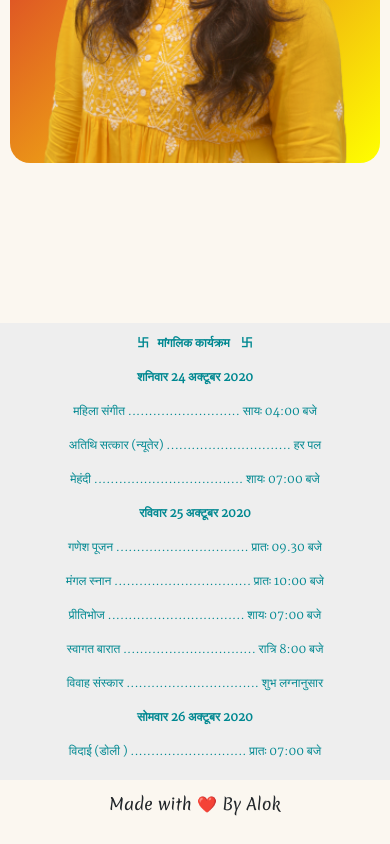
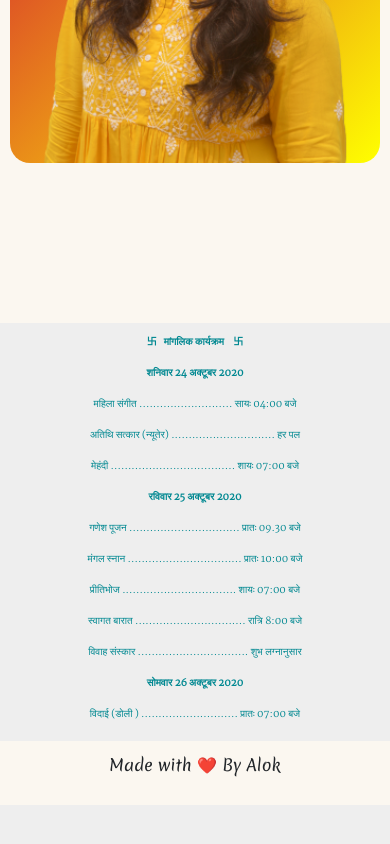
Before and after one commit to Aloknegi19april/invitation, a plain HTML site: page index.html in a window 390 px wide. Shown: the part 1504-2348 px from the top of the page. After the commit the page ends 2309 px from the top, so only its background shows below. Drawn offline with nearby package versions, Linux system fonts and the light colour scheme; a web font is replaced by a local one.

Commit message:
Update master.css

```diff
--- a/css/master.css
+++ b/css/master.css
@@ -20,6 +20,8 @@ body {
 
 /* Navbar */
 .navbar {
+  margin: 0;
+  right: 0%;
   padding: 1rem 2rem 1rem 4rem;
   background: linear-gradient(135deg, #d41e31, #00416d);
 }
@@ -32,7 +34,7 @@ body {
   font-family: 'Great Vibes';
   word-spacing: 10px;
   font-weight: 300;
-  font-size: 1.75rem;
+  font-size: 3rem;
 }
 
 .navbar-item {
@@ -43,6 +45,12 @@ body {
 .nav-link {
   font-size: 1.25rem;
   font-weight: lighter;
+}
+
+@media only screen and (max-width : 519px) {
+  .navbar-brand {
+    font-size: 1.75rem;
+  }
 }
 
 .invitation-card {
@@ -121,7 +129,7 @@ body {
   }
 }
 
-@media only screen and (max-width: 400px) {
+@media only screen and (max-width: 420px) {
   .invitation-card {
     height: 600px;
     width: 300px;
@@ -272,7 +280,7 @@ body {
   }
 }
 
-@media only screen and (max-width: 400px) {
+@media only screen and (max-width: 420px) {
   .card-bride {
     padding: 30px;
     margin: 10px;
@@ -372,7 +380,7 @@ body {
   }
 }
 
-@media only screen and (max-width: 400px) {
+@media only screen and (max-width: 420px) {
   .card-groom {
     padding: 30px;
     margin: 10px
@@ -416,14 +424,21 @@ body {
   }
 }
 
+@media only screen and (max-width:420px) {
+  .timing {
+    font-size: 12px;
+  }
+}
+
 @media only screen and (max-width:400px) {
   .timing {
-    text-align: center;
-    font-family: 'Martel';
-    margin-top: 3%;
-    margin-bottom: 5%;
-    font-size: 12px;
-    color: #008891;
+    font-size: 10px;
+  }
+}
+
+@media only screen and (max-width:336px) {
+  .timing {
+    font-size: 9px;
   }
 }
 
```
